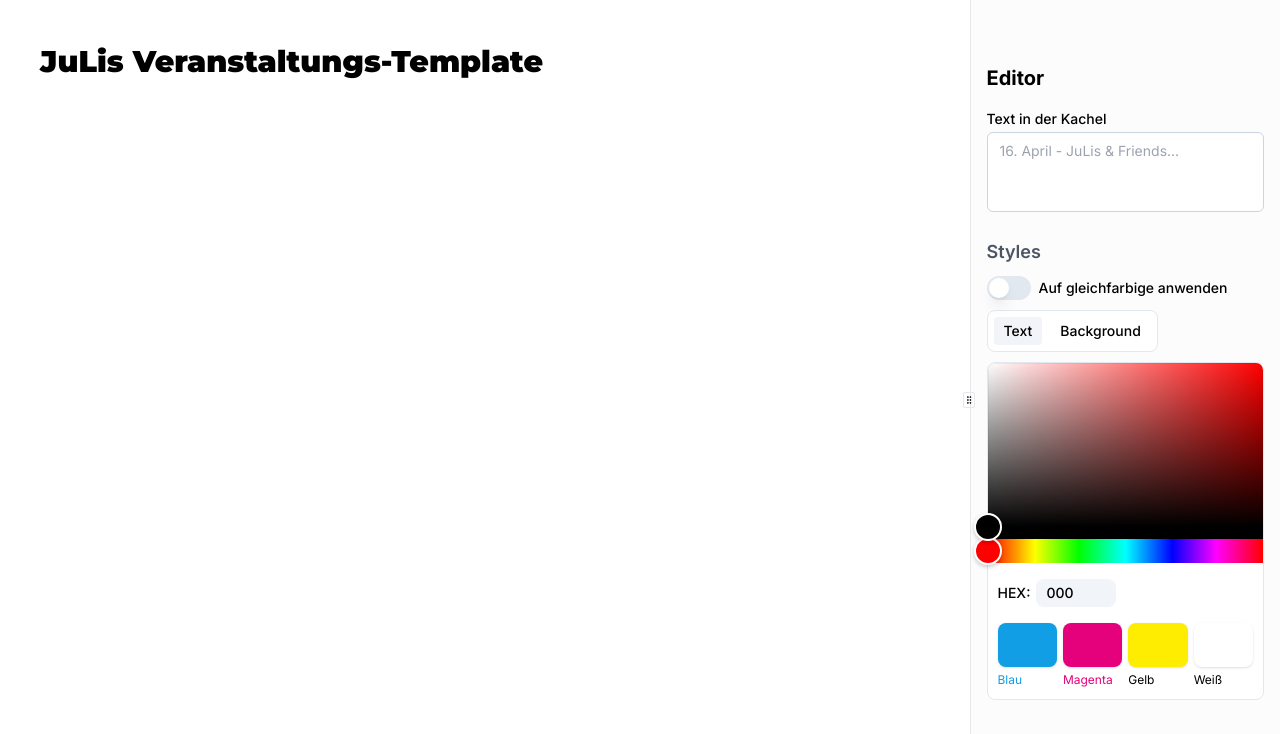
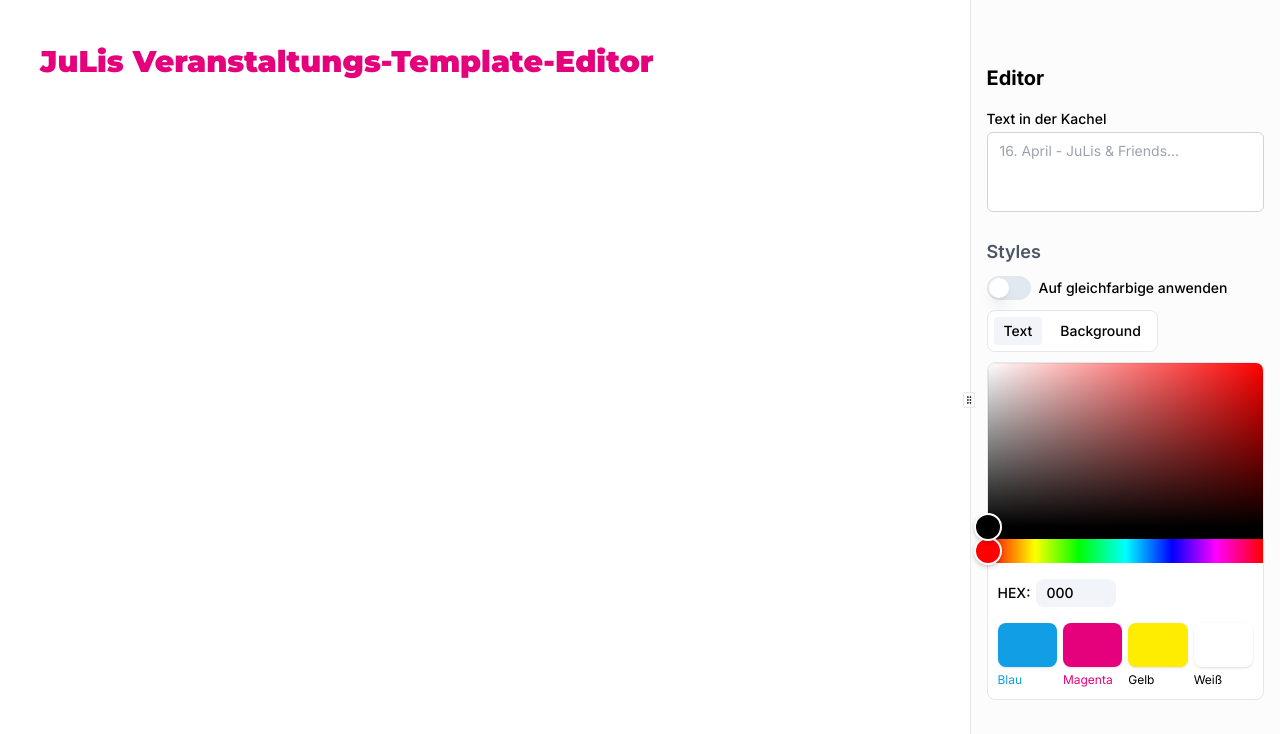
Before and after one commit to tkoehlerlg/julis-veranstaltungs-template-editor, a Next.js app: page / in a window 1280 px wide. Shown: the top 734 px of the page. Built offline with nearby package versions, Linux system fonts and the light colour scheme.

Commit message:
update title

```diff
--- a/src/app/page.tsx
+++ b/src/app/page.tsx
@@ -15,8 +15,8 @@ export default function Home() {
                     defaultSize={75}
                     className={'flex h-dvh flex-col pl-10 pt-11'}
                 >
-                    <h1 className='font-monserrat text-3xl font-black text-black'>
-                        JuLis Veranstaltungs-Template
+                    <h1 className='text-magenta font-monserrat text-3xl font-black'>
+                        JuLis Veranstaltungs-Template-Editor
                     </h1>
                     <div
                         className={
--- a/tailwind.config.ts
+++ b/tailwind.config.ts
@@ -38,6 +38,9 @@ const config = {
                 sans: ['var(--font-sans)', ...fontFamily.sans],
                 monserrat: ['var(--font-monserrat)', ...fontFamily.mono],
             },
+            colors: {
+                magenta: '#E5017C',
+            },
         },
     },
     plugins: [require('tailwindcss-animate')],
```
